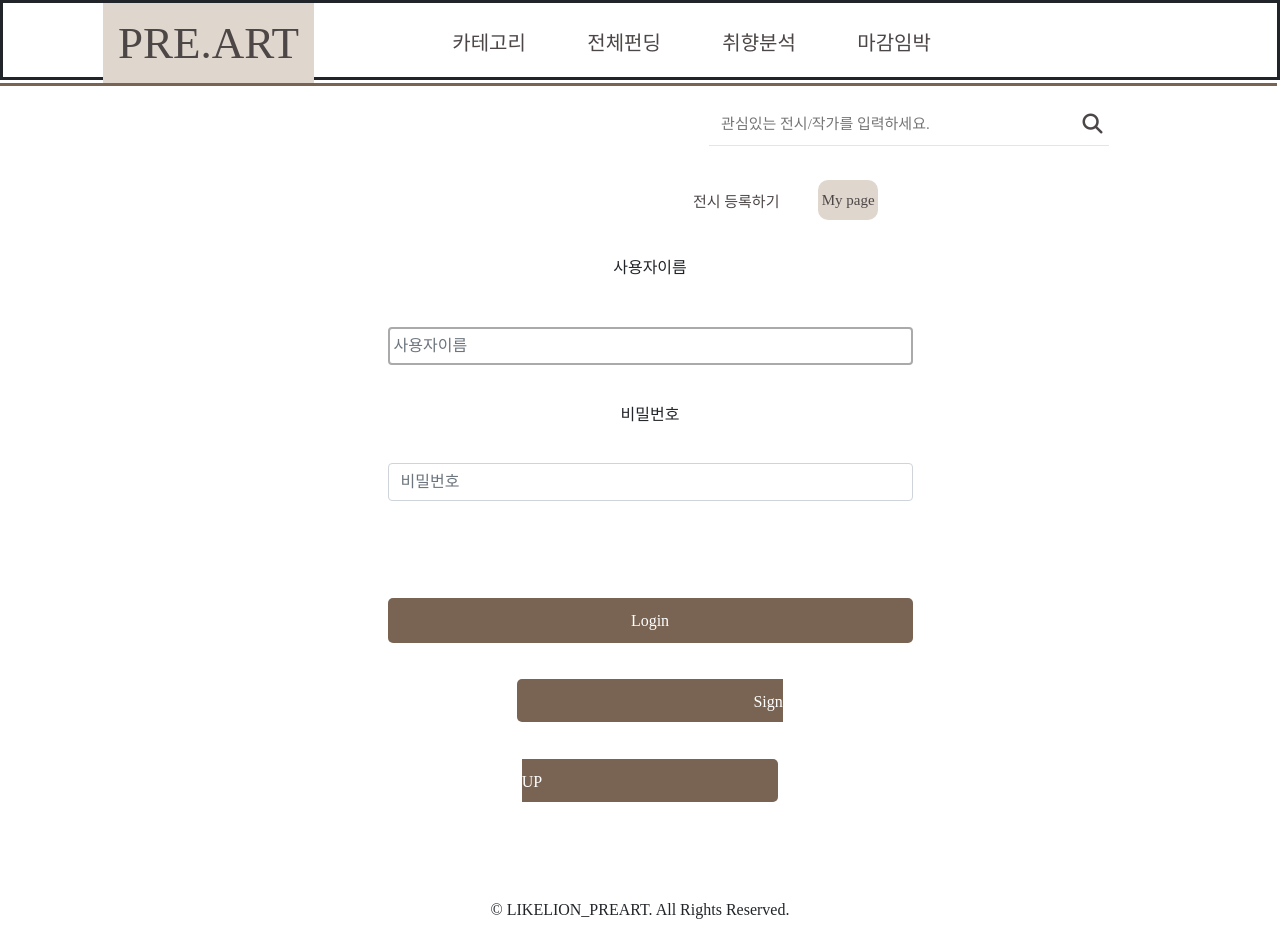
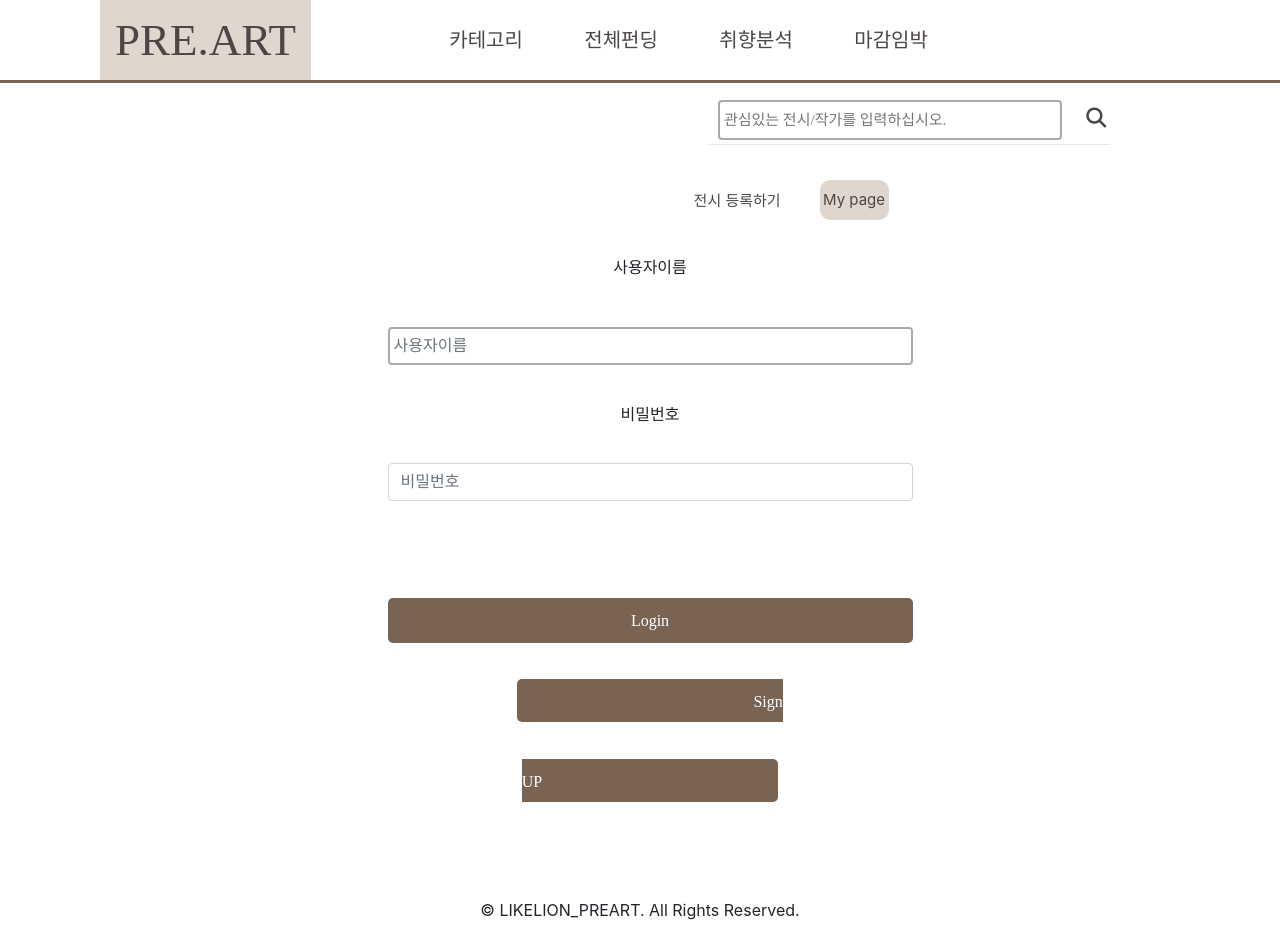
Before and after one commit to jiyoungzero/PRE.ART_hackerthon, a Django app: page /account/login/ in a window 1280 px wide. Run offline with Django 3.2, Linux system fonts and the light colour scheme; data comes from the database, SQL or seed files in the repository; some libraries are stand-ins or nearby versions; some web fonts are replaced.

Commit message:
css 일부 수정, login, 폰트 적용

```diff
--- a/static/css/base.css
+++ b/static/css/base.css
@@ -96,7 +96,7 @@ a{
     transform: scaleX(1);
 }
 
-#search_bar{
+.nav_register{
     margin:0 5%;
     width: 430px;
 }
@@ -108,8 +108,8 @@ a{
     border: none;
     outline: none;
     -webkit-appearance: none;
-    height: 60px;
-    line-height: 60px;
+    height: 50px;
+    line-height: 50px;
 }
 
 .search_btn{
--- a/static/css/funding.css
+++ b/static/css/funding.css
@@ -128,7 +128,7 @@ progress::-moz-progress-bar {
     font-size: 40px;
     background-color: #796453;
     color: #DFD6CD;
-    padding: 0 5%;
+    padding: 2% 5%;
     width: 20%;
     height: 150px;
     margin: 5% 10%;
--- a/templates/base.html
+++ b/templates/base.html
@@ -22,12 +22,7 @@
     <title>pre.art</title>
     <script src="https://kit.fontawesome.com/48b888f21a.js" crossorigin="anonymous"></script>
 </head>
-<style>
-    *{
-        font-family: "AppleSDGothicNeoM";
 
-    }
-</style>
 <body>
     <div style="margin: 0; width:100%">
         {% include 'navbar.html' %}
--- a/templates/cart/cart.html
+++ b/templates/cart/cart.html
@@ -114,7 +114,7 @@
                           src="https://checkout.stripe.com/checkout.js" class="stripe-button"
                           data-key="{{ data_key }}"
                           data-image="{% static 'img/logo.png' %}"
-                          data-name="PRE.ART"
+                          data-name="PLATE-STUDIO"
                           data-description="{{ description }}"
                           data-amount="{{ stripe_total }}"
                           data-label="Support Now!"
--- a/templates/navbar.html
+++ b/templates/navbar.html
@@ -2,9 +2,8 @@
 <!-- css 적용 오류 임시방편 -->
 <style>
 .search_bar, .search_btn{
-  height: 60px;
-  line-height: 60px;
-  outline: none;
+  height: 40px;
+  line-height: 40px;
 }
 
 .nav{
@@ -17,11 +16,6 @@
     display: block;
     background-color: #ffffff;
     z-index: 100;
-}
-
-#search_bar{
-    margin:0 5%;
-    width: 430px;
 }
 
 .dropbtn {
@@ -37,10 +31,9 @@
 }
 </style>
 
-<header class="nav" style="height: 80px; border-style: solid;">
+<header class="nav" style="height: 80px;">
     <a id="nav_title" href="{% url 'shop:allProdCat' %}" >PRE.ART</a>
     <div class="nav_list">
-
 
         <div class="dropdown" style="float: left;">
             <a class="nav_button" href="#">카테고리</a>
@@ -57,9 +50,8 @@
 
         <div class="nav_my">
             <!-- 검색창 -->
-            <form class="form-inline my-2 my-lg-0" action="{% url 'search_app:searchResult' %}" method="get" style="float: left;margin:0 5%;width: 430px;" >
-
-                <input class="search_bar" type="text" placeholder="관심있는 전시/작가를 입력하세요." aria-label="Search" name = "q" style="border: none; outline: none;-webkit-appearance: none;">
+            <form class="nav_register" style="float: left;">
+                <input class="search_bar" id="value" type="text" name="search" placeholder="관심있는 전시/작가를 입력하십시오.">
                 <button class="search_btn" type="submit"><span><i class="fa-solid fa-magnifying-glass"></i></span></button>
                 <hr style="color: #4C4646;">
             </form>
@@ -76,8 +68,8 @@
             </div>
         </div>
 
-
     </div>
     <hr class="nav_hr" style="margin-top: 80px;">
 
+
 </header>
```
Also changed, not shown: templates/shop/product.html (+4 -4 lines).
